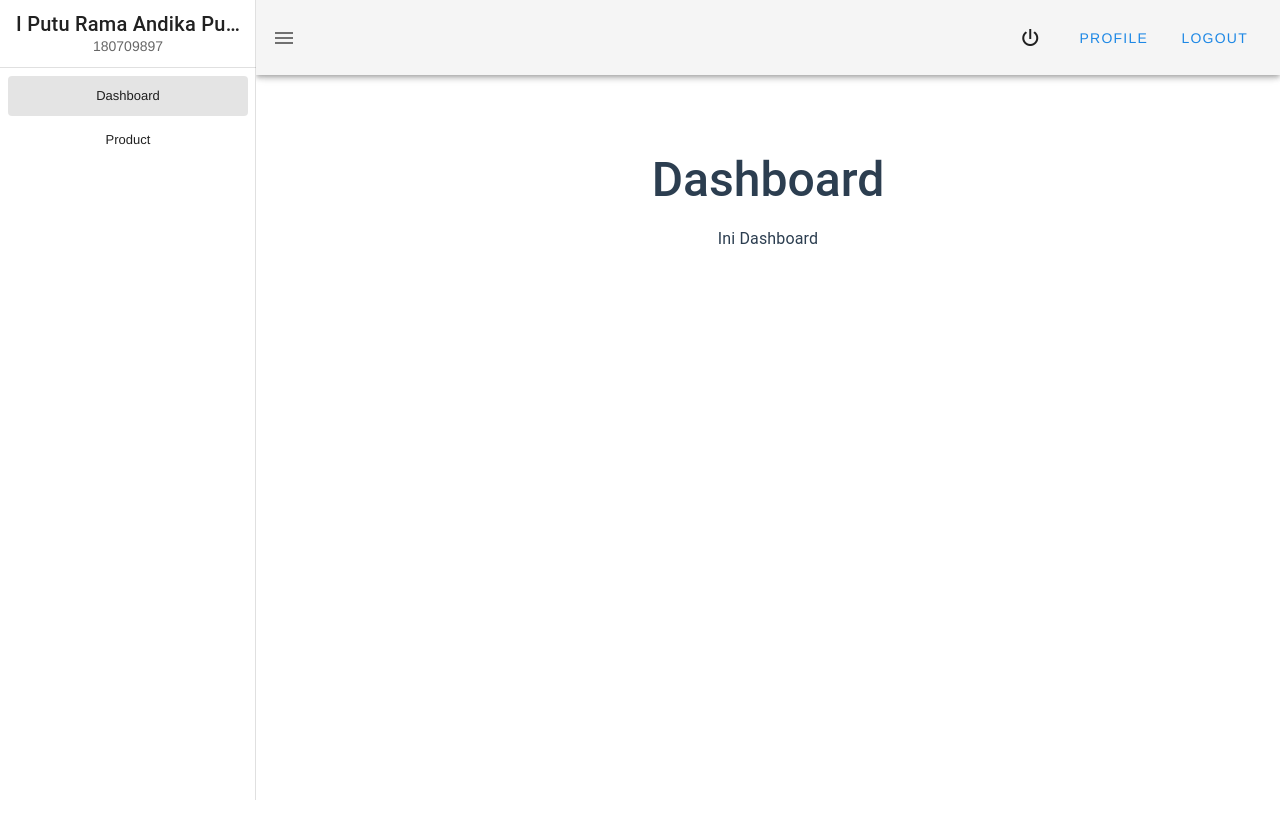
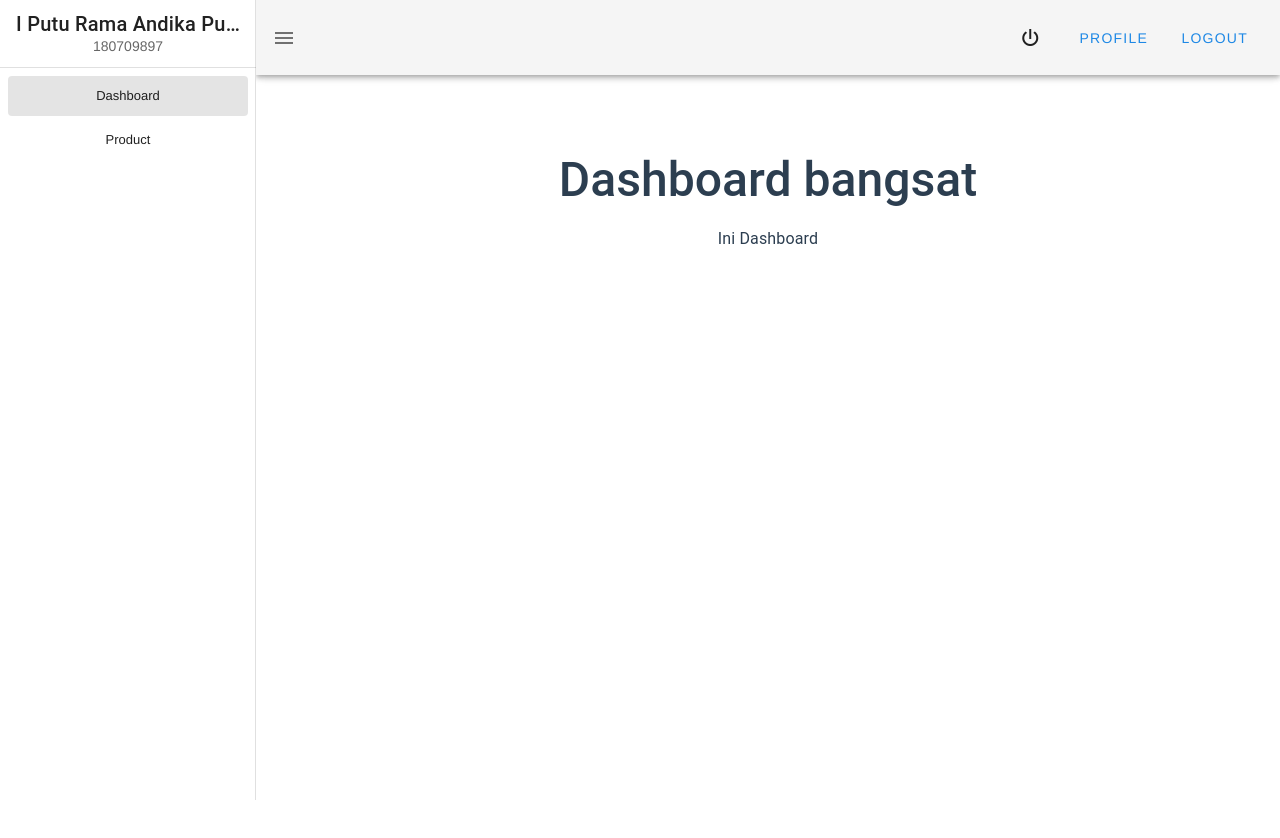
Before and after one commit to Rama-Andika/VueCLI-Webpack_9897, a Vue app: page /dashboard in a window 1280 px wide. Shown: the top 838 px of the page. Built offline with nearby package versions, Linux system fonts and the light colour scheme.

Commit message:
new file

```diff
--- a/src/components/Dashboard.vue
+++ b/src/components/Dashboard.vue
@@ -1,6 +1,6 @@
 <template>
     <v-main>
-        <h1 class="text-h3 font-weight-medium mb-5">Dashboard</h1>
+        <h1 class="text-h3 font-weight-medium mb-5">Dashboard bangsat</h1>
         <p class="subtitle-1">Ini Dashboard</p>
     </v-main>
 </template>
```
